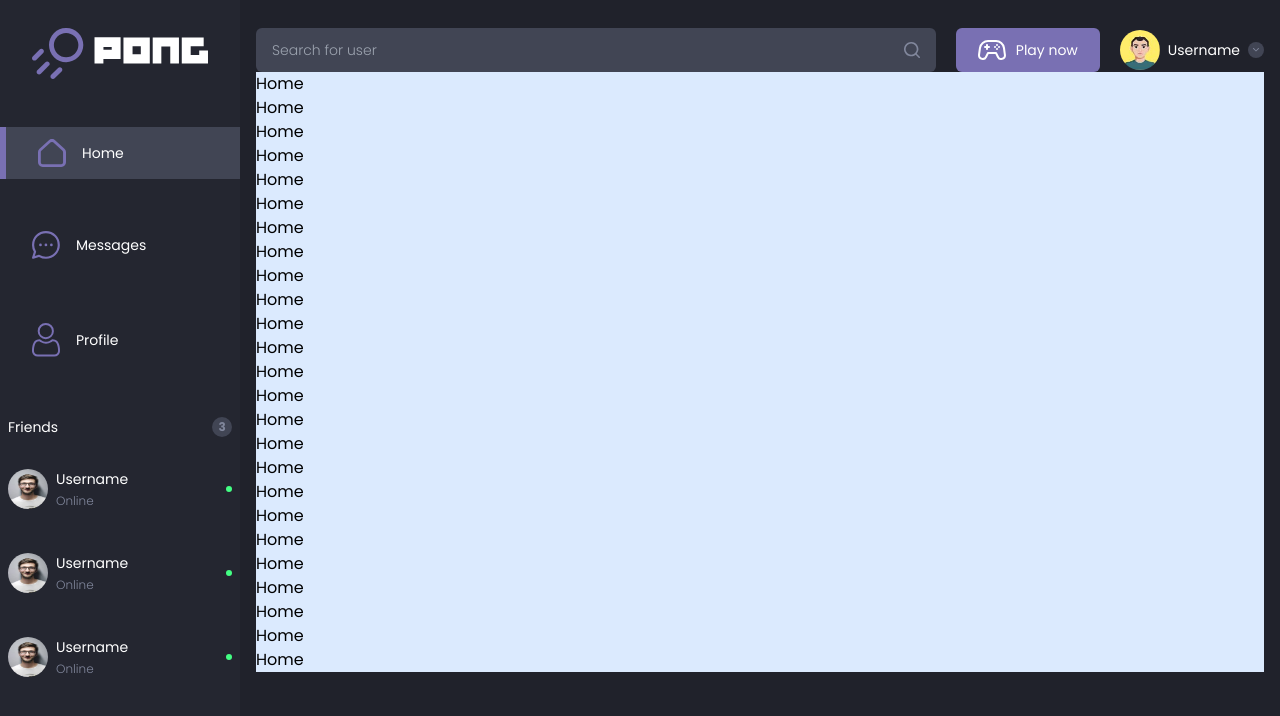
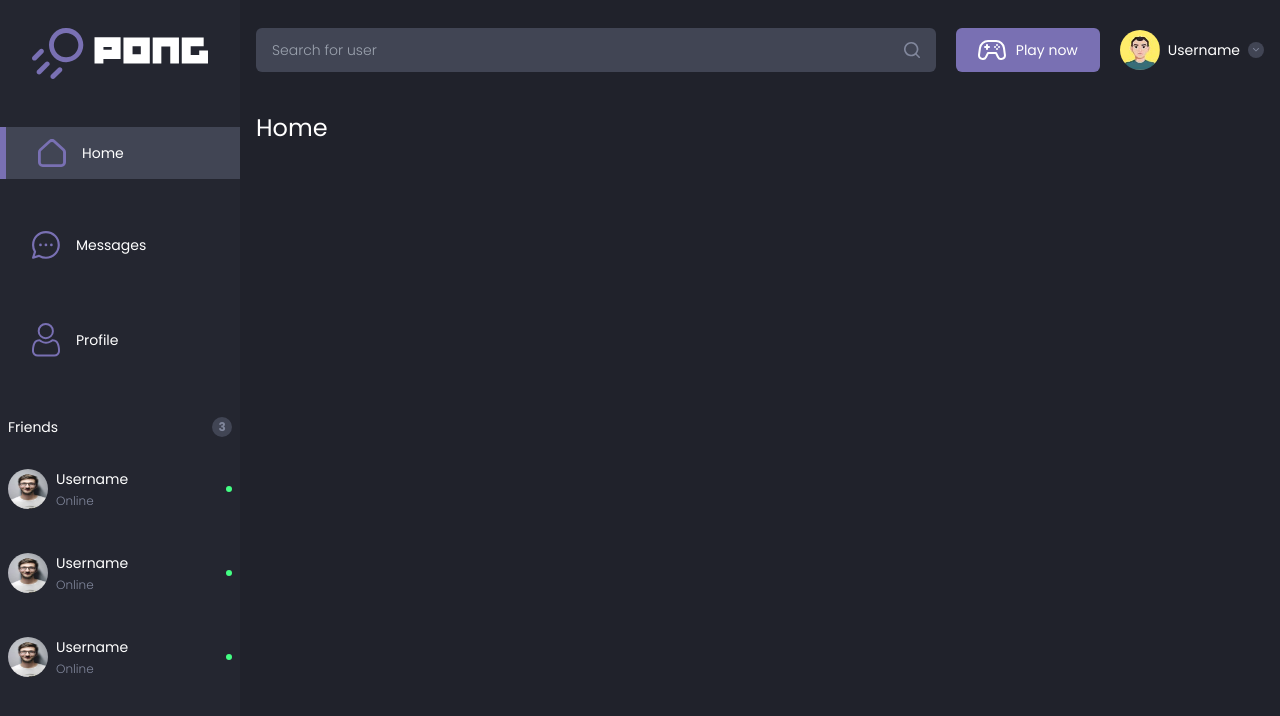
Before and after one commit to DNightOwl/42-ft-transcendence, a React (Create React App) app: page / in a window 1280 px wide. Shown: the top 716 px of the page. Built offline with nearby package versions, Linux system fonts and the light colour scheme.

Commit message:
fix: body width and components

```diff
--- a/src/App.css
+++ b/src/App.css
@@ -5,7 +5,7 @@
 
 body,html{
     height: 100vh;
-    width: 100vw;
+    width: 100%;
 }
 
 body{
@@ -58,7 +58,7 @@ body{
 }
 
 main{
-    @apply mx-3 bg-blue-100 lg:ml-64 lg:mr-4 lg:pb-0;
+    @apply mx-3 pb-28 pt-10 lg:ml-64 lg:mr-4 lg:pb-7;
 }
 
 @media screen and (min-width: 1024px) {
--- a/src/components/Home.tsx
+++ b/src/components/Home.tsx
@@ -3,31 +3,7 @@ import React from 'react'
 export default function Home() {
   return (
     <main>
-        <h1>Home</h1>
-        <h1>Home</h1>
-        <h1>Home</h1>
-        <h1>Home</h1>
-        <h1>Home</h1>
-        <h1>Home</h1>
-        <h1>Home</h1>
-        <h1>Home</h1>
-        <h1>Home</h1>
-        <h1>Home</h1>
-        <h1>Home</h1>
-        <h1>Home</h1>
-        <h1>Home</h1>
-        <h1>Home</h1>
-        <h1>Home</h1>
-        <h1>Home</h1>
-        <h1>Home</h1>
-        <h1>Home</h1>
-        <h1>Home</h1>
-        <h1>Home</h1>
-        <h1>Home</h1>
-        <h1>Home</h1>
-        <h1>Home</h1>
-        <h1>Home</h1>
-        <h1>Home</h1>
+        <h1 className='text-primaryText text-2xl'>Home</h1>
     </main>
   )
 }
--- /dev/null
+++ b/src/components/Messages.tsx
@@ -0,0 +1,9 @@
+import React from 'react'
+
+export default function Messages() {
+  return (
+    <main>
+        <h1 className='text-primaryText text-2xl'>Messages</h1>
+    </main>
+  )
+}
--- /dev/null
+++ b/src/components/Profile.tsx
@@ -0,0 +1,9 @@
+import React from 'react'
+
+export default function Profile() {
+  return (
+    <main>
+        <h1 className='text-primaryText text-2xl'>Profile</h1>
+    </main>
+  )
+}
```
